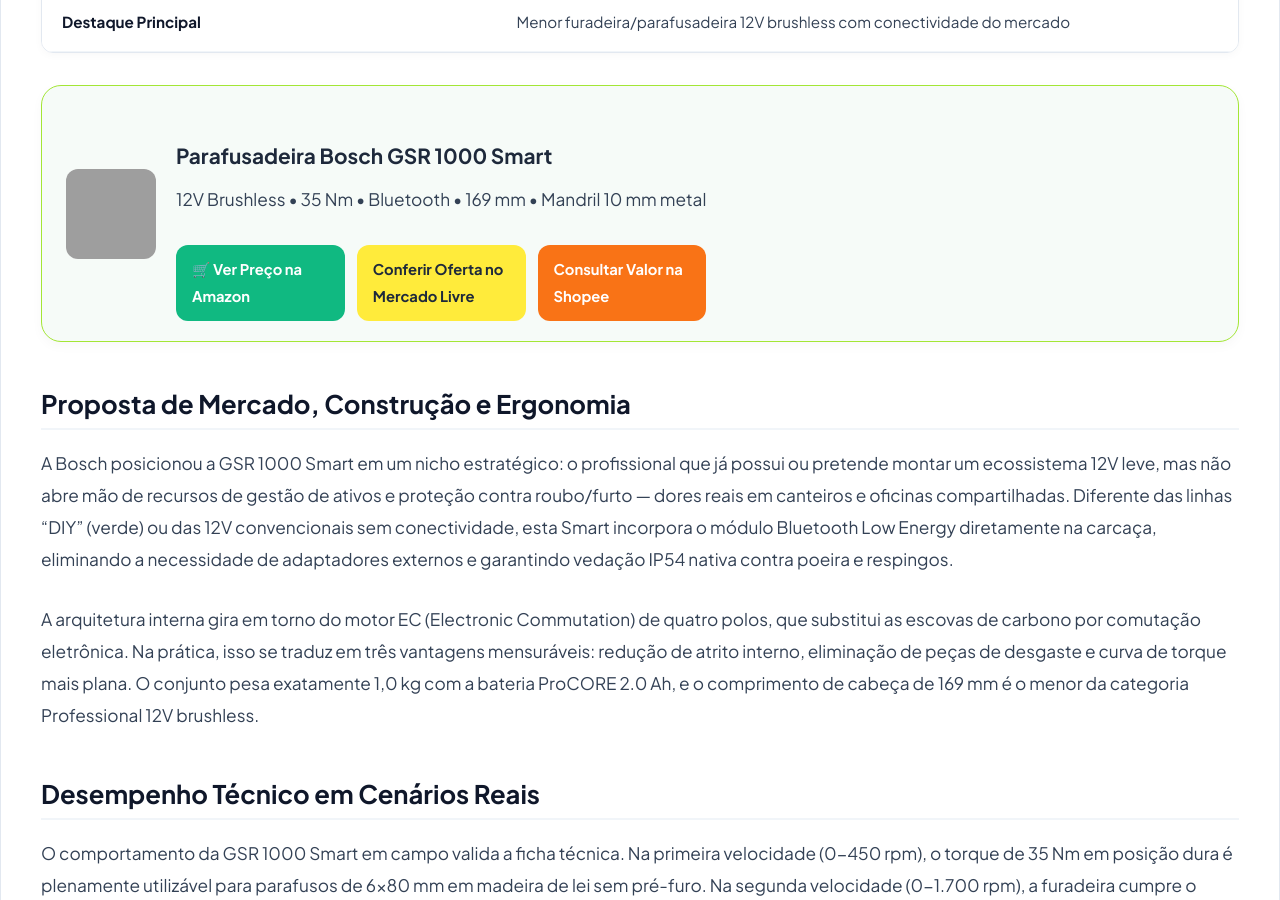
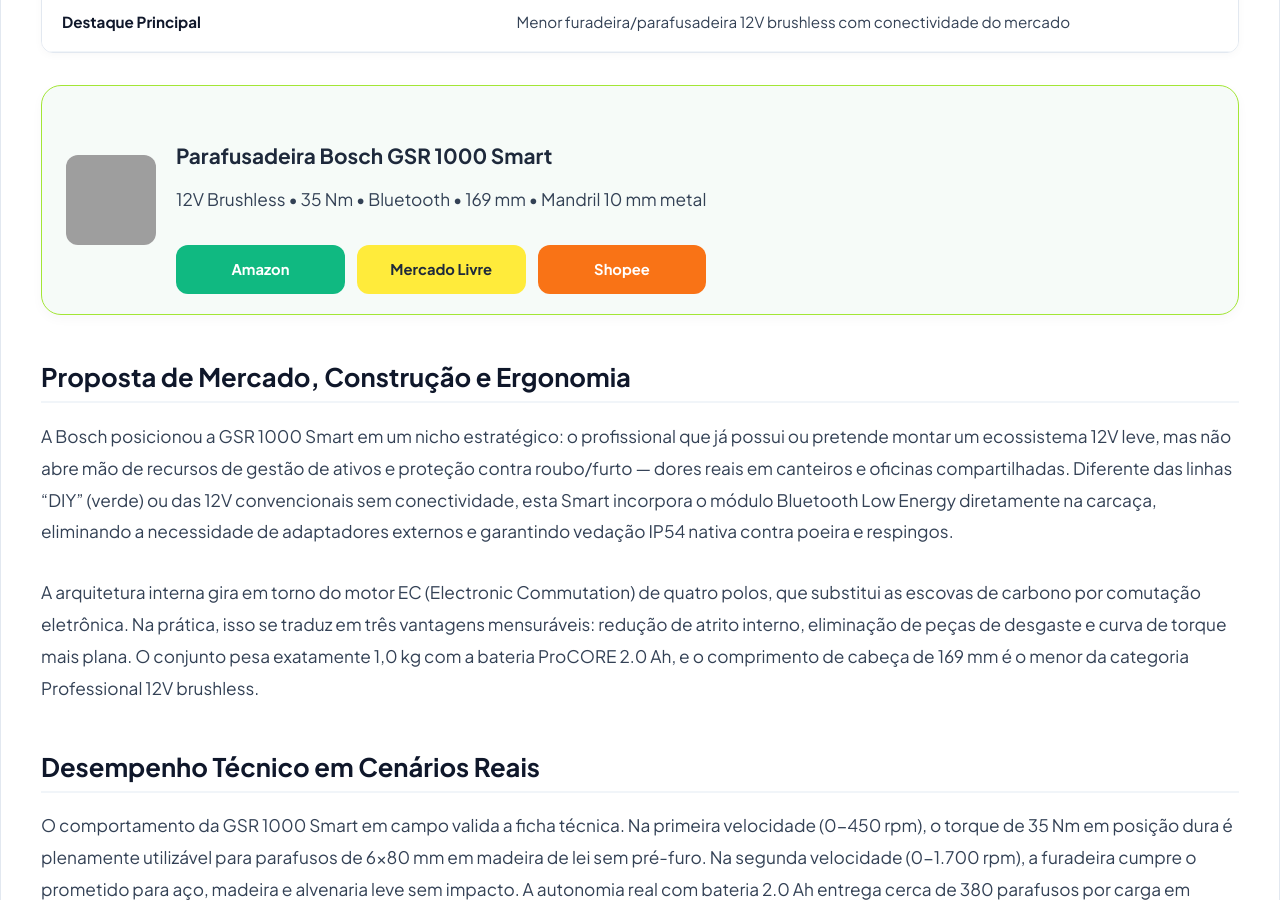
Before and after one commit to membroequipe/SiteReview, a Jekyll site: the page built from _posts/2026-10-22-parafusadeira-bosch-gsr-1000-smart.md, in a window 1280 px wide and 900 px high, scrolled down 3015 px. Built offline with Jekyll 4.4.1, drawn with Linux system fonts in a browser that asks for light colours; some of the changed text lies outside the part shown; grey boxes are pictures that could not be loaded.

Commit message:
Update 2026-10-22-parafusadeira-bosch-gsr-1000-smart.md

```diff
--- a/_posts/2026-10-22-parafusadeira-bosch-gsr-1000-smart.md
+++ b/_posts/2026-10-22-parafusadeira-bosch-gsr-1000-smart.md
@@ -73,15 +73,15 @@
 <div class="product-card-affiliate">
   <div class="product-card-body">
     <div class="product-card-img">
-      <img src="{{ '/assets/images/posts/parafusadeira-bosch-gsr-1000-smart.jpg' | relative_url }}" alt="Parafusadeira Bosch GSR 1000 Smart">
+      <img src="{{ '/assets/images/posts/parafusadeira-bosch-gsr-1000-smart.png' | relative_url }}" alt="Parafusadeira Bosch GSR 1000 Smart">
     </div>
     <div class="product-card-info">
       <h3 class="product-card-title">Parafusadeira Bosch GSR 1000 Smart</h3>
       <p class="product-card-subtitle">12V Brushless • 35 Nm • Bluetooth • 169 mm • Mandril 10 mm metal</p>
       <div class="product-card-buttons">
-        <a href="SEU_LINK_AMAZON" target="_blank" rel="nofollow sponsored" class="btn-store btn-amazon-green">🛒 Ver Preço na Amazon</a>
-        <a href="SEU_LINK_MERCADO_LIVRE" target="_blank" rel="nofollow sponsored" class="btn-store btn-ml-yellow">Conferir Oferta no Mercado Livre</a>
-        <a href="SEU_LINK_SHOPEE" target="_blank" rel="nofollow sponsored" class="btn-store btn-shopee-red">Consultar Valor na Shopee</a>
+        <a href="SEU_LINK_AMAZON" target="_blank" rel="nofollow sponsored" class="btn-store btn-amazon-green">Amazon</a>
+        <a href="SEU_LINK_MERCADO_LIVRE" target="_blank" rel="nofollow sponsored" class="btn-store btn-ml-yellow">Mercado Livre</a>
+        <a href="SEU_LINK_SHOPEE" target="_blank" rel="nofollow sponsored" class="btn-store btn-shopee-red">Shopee</a>
       </div>
     </div>
   </div>
@@ -154,15 +154,15 @@
 <div class="product-card-affiliate" style="margin: 30px 0;">
   <div class="product-card-body">
     <div class="product-card-img">
-      <img src="{{ '/assets/images/posts/parafusadeira-bosch-gsr-1000-smart.jpg' | relative_url }}" alt="Parafusadeira Bosch GSR 1000 Smart">
+      <img src="{{ '/assets/images/posts/parafusadeira-bosch-gsr-1000-smart.png' | relative_url }}" alt="Parafusadeira Bosch GSR 1000 Smart">
     </div>
     <div class="product-card-info">
       <h3 class="product-card-title">Parafusadeira Bosch GSR 1000 Smart</h3>
       <p class="product-card-subtitle">12V Brushless • 35 Nm • Bluetooth • 169 mm • Mandril 10 mm metal</p>
       <div class="product-card-buttons">
-        <a href="SEU_LINK_AMAZON" target="_blank" rel="nofollow sponsored" class="btn-store btn-amazon-green">🛒 Ver Preço na Amazon</a>
-        <a href="SEU_LINK_MERCADO_LIVRE" target="_blank" rel="nofollow sponsored" class="btn-store btn-ml-yellow">Conferir Oferta no Mercado Livre</a>
-        <a href="SEU_LINK_SHOPEE" target="_blank" rel="nofollow sponsored" class="btn-store btn-shopee-red">Consultar Valor na Shopee</a>
+        <a href="SEU_LINK_AMAZON" target="_blank" rel="nofollow sponsored" class="btn-store btn-amazon-green">Amazon</a>
+        <a href="SEU_LINK_MERCADO_LIVRE" target="_blank" rel="nofollow sponsored" class="btn-store btn-ml-yellow">Mercado Livre</a>
+        <a href="SEU_LINK_SHOPEE" target="_blank" rel="nofollow sponsored" class="btn-store btn-shopee-red">Shopee</a>
       </div>
     </div>
   </div>
```
Also changed, not shown: other parts of _posts/2026-10-22-parafusadeira-bosch-gsr-1000-smart.md (+1 -1 lines).
